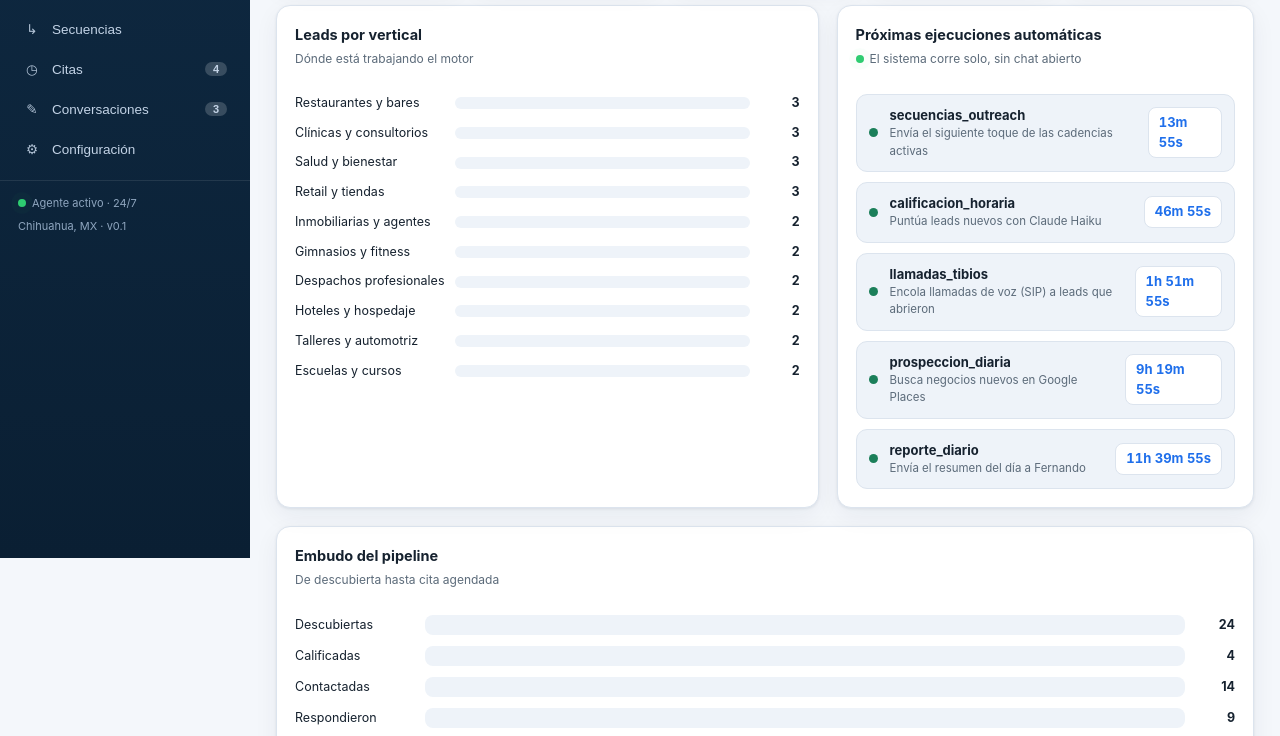
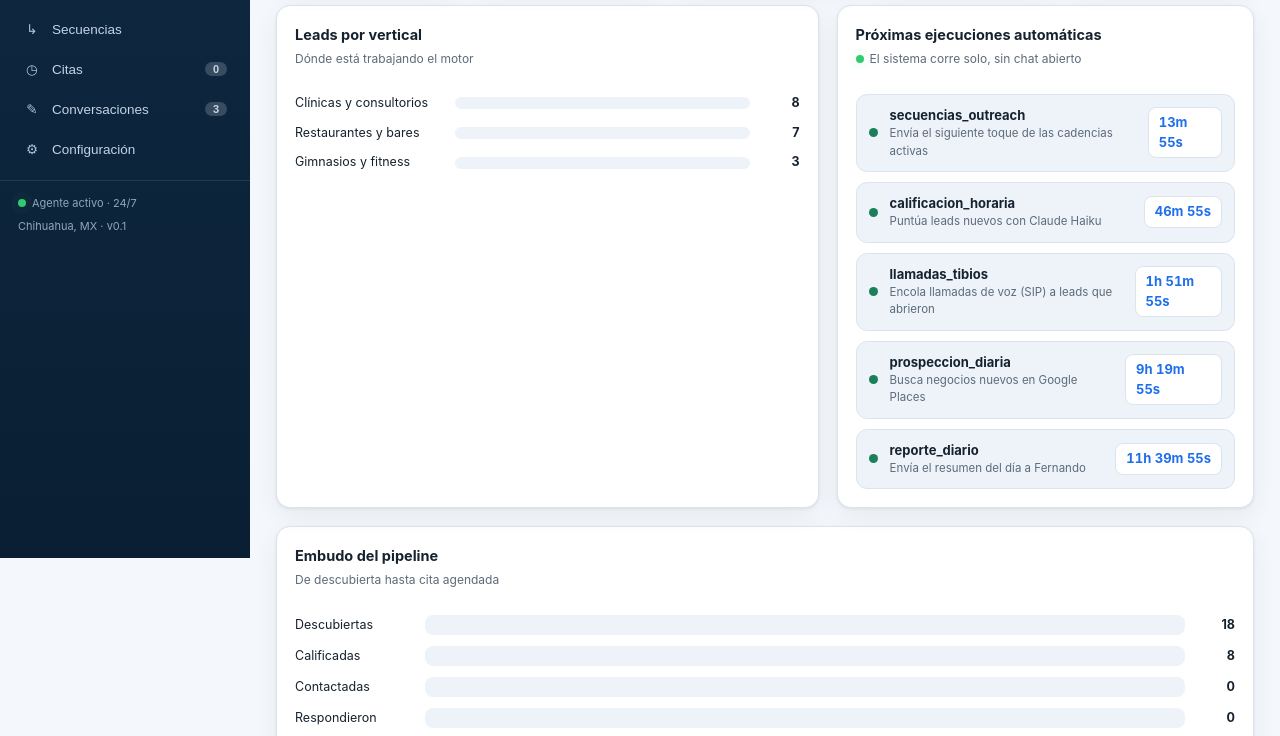
Before and after one commit to ADM1307/adm-panel, a plain HTML site: page index.html in a window 1280 px wide. Shown: the part 242-978 px from the top of the page. Drawn offline with Linux system fonts and the light colour scheme.

Commit message:
Panel con 18 prospectos reales de Chihuahua (Nuevos/Calificados)

```diff
--- a/index.html
+++ b/index.html
@@ -362,54 +362,44 @@ const VERT = [
 ];
 const VNAME = Object.fromEntries(VERT.map(v=>[v.clave,v.nombre]));
 
+// ► PROSPECTOS REALES de Chihuahua (directorios públicos: Platos.mx/RestaurantGuru, Doctoralia, Wellhub).
+//   Descubiertos y clasificados por ICP. "(confirmar)" = valida la señal en 20 seg antes de contactar.
 const LEADS = [
-  ['Tacos El Güero','restaurantes','Chihuahua','No tiene sitio web y solo 8 reseñas en Google',88,'calificada','Luis Herrera · Dueño'],
-  ['Mariscos La Perla','restaurantes','Chihuahua','Web sin versión móvil; menú desactualizado',81,'contactada','Rosa M. · Gerente'],
-  ['Clínica Dental Sonrisa','clinicas','Delicias','Agenda solo por teléfono; sin reseñas recientes',90,'cita_agendada','Dra. Paola Ríos'],
-  ['Estética Bella Vida','clinicas','Chihuahua','Instagram activo pero sin web ni agenda online',84,'respondio','Karla Domínguez'],
-  ['Spa Serena','salud_bienestar','Chihuahua','Sin web; agenda por WhatsApp saturado',76,'contactada','Mónica Salas'],
-  ['Inmobiliaria Norte','inmobiliarias','Ciudad Juárez','Propiedades solo en Facebook, sin catálogo',86,'en_conversacion','Arq. Diego Fierro'],
-  ['Bienes Raíces del Valle','inmobiliarias','Delicias','No corre anuncios; leads sin seguimiento',72,'calificada','Sergio Ontiveros'],
-  ['Boutique Luna','retail','Chihuahua','Vende por DM; sin tienda en línea',79,'contactada','Ana Sofía León'],
-  ['Zapatería El Paso','retail','Cuauhtémoc','Web vieja (2016), no responsiva',68,'descubierta','—'],
-  ['PowerFit Gym','gimnasios','Chihuahua','Sin landing de inscripción; redes abandonadas',83,'respondio','Iván Prieto'],
-  ['Studio Yoga Om','gimnasios','Chihuahua','Sin web; depende del paso peatonal',65,'descubierta','—'],
-  ['Despacho Contable RM','despachos','Chihuahua','Sin presencia digital; solo referidos',77,'contactada','C.P. Rocío Máynez'],
-  ['Bufete Legal Fierro','despachos','Parral','Web básica sin captación de consultas',70,'calificada','Lic. Andrés Fierro'],
-  ['Hotel Casa Grande','hoteles','Chihuahua','100% dependiente de OTAs; sin reservas directas',87,'cita_agendada','Gabriela Nieto'],
-  ['Motel Camino Real','hoteles','Camargo','Sin web; solo teléfono',60,'descartada','—'],
-  ['Taller Mecánico Díaz','automotriz','Chihuahua','No aparece en Google Maps optimizado',74,'contactada','Jorge Díaz'],
-  ['Llantera Express','automotriz','Delicias','Sin web ni agenda de servicios',66,'descubierta','—'],
-  ['Academia Inglés Vivo','educacion','Chihuahua','Inscripciones sin embudo; compite con apps',78,'respondio','Miss Laura Cano'],
-  ['Autoescuela Segura','educacion','Cuauhtémoc','Web lenta; sin formulario de registro',63,'descubierta','—'],
-  ['Nutrióloga Ana Vega','salud_bienestar','Chihuahua','Agenda por DM; sin web de confianza',80,'en_conversacion','Ana Vega'],
-  ['Consultorio Psicológico Raíz','salud_bienestar','Chihuahua','Sin presencia; boca a boca',71,'calificada','Psic. Hugo Marín'],
-  ['Restaurante Doña Meche','restaurantes','Parral','Sin agenda; reseñas 3.9 con quejas de servicio',82,'handoff','Mercedes A.'],
-  ['Clínica Estética Lumen','clinicas','Ciudad Juárez','Corre pocos anuncios; web sin agenda',85,'ganada','Dr. Emilio Rueda'],
-  ['Ferretería El Tornillo','retail','Chihuahua','Sin catálogo en línea; inventario invisible',58,'descartada','—'],
+  ['Montados La Esquina','restaurantes','Chihuahua','Reservas/pedidos por DM o teléfono; sin agenda en línea (confirmar)',82,'descubierta','—'],
+  ['Punta Rochi','restaurantes','Chihuahua','Mexicana; sin pedidos/reservas en línea visibles (confirmar)',79,'descubierta','—'],
+  ['Amorevino','restaurantes','Chihuahua','Italiana; captación solo por redes (confirmar)',77,'calificada','—'],
+  ['Tacos Roma','restaurantes','Chihuahua','Fusión; sin menú/agenda en la web (confirmar)',80,'calificada','—'],
+  ["Little Tony's Pizza (Riberas)",'restaurantes','Chihuahua','Pizza; pedidos por teléfono/DM (confirmar)',78,'descubierta','—'],
+  ['Los Camarones Hermanos','restaurantes','Chihuahua','Mariscos; sin reservas en línea (confirmar)',76,'descubierta','—'],
+  ['La Pérgola','restaurantes','Chihuahua','Mexicana; presencia web débil (confirmar)',75,'calificada','—'],
+  ['Dr. Darío Ortega Aceves','clinicas','Chihuahua','Agenda vía Doctoralia/teléfono; sin sitio propio con agenda (confirmar)',85,'calificada','Dr. Darío Ortega'],
+  ['Dra. Rosa María Méndez Rey','clinicas','Chihuahua','Ortodoncia; capta por directorio, sin web propia (confirmar)',84,'calificada','Dra. Rosa M. Méndez'],
+  ['Dr. José Alan Villalobos Mendoza','clinicas','Chihuahua','Implantología; sin sitio con agenda 24/7 (confirmar)',82,'descubierta','Dr. J. A. Villalobos'],
+  ['Dra. Priscilla Ruvalcaba Cabrera','clinicas','Chihuahua','Estética dental; depende de directorio (confirmar)',83,'calificada','Dra. Priscilla Ruvalcaba'],
+  ['Dr. César Jair Carreño Hernández','clinicas','Chihuahua','Odontología digital; poca presencia propia (confirmar)',81,'descubierta','Dr. César Carreño'],
+  ['Dra. Mitsi Delgado Osorio','clinicas','Chihuahua','General/estética; sin agenda 24/7 (confirmar)',80,'descubierta','Dra. Mitsi Delgado'],
+  ['Dr. Néstor Olivas García','clinicas','Chihuahua','Prostodoncia; capta por teléfono (confirmar)',79,'descubierta','Dr. Néstor Olivas'],
+  ['MY DENT Centro Odontológico','clinicas','Chihuahua','Clínica multi-especialidad; oportunidad de captación (confirmar)',86,'calificada','Recepción MY DENT'],
+  ['Stay Fit Fitness Center','gimnasios','Chihuahua','Sin landing de inscripción visible (confirmar)',78,'descubierta','—'],
+  ['Climb 3045','gimnasios','Chihuahua','Escalada/fitness; captación por redes (confirmar)',76,'calificada','—'],
+  ['Bita Fitness','gimnasios','Chihuahua','Tiene sitio; oportunidad de campañas/ads (confirmar)',74,'descubierta','—'],
 ];
 const L = LEADS.map((r,i)=>({id:i+1,empresa:r[0],vertical:r[1],ciudad:r[2],hallazgo:r[3],score:r[4],estado:r[5],contacto:r[6]}));
 
-const CITAS = [
-  {d:'24',m:'jul',empresa:'Clínica Dental Sonrisa',contacto:'Dra. Paola Ríos',hora:'11:00',medio:'Videollamada',closer:'Fernando',estado:'confirmada'},
-  {d:'24',m:'jul',empresa:'Hotel Casa Grande',contacto:'Gabriela Nieto',hora:'16:30',medio:'Videollamada',closer:'Fernando',estado:'agendada'},
-  {d:'25',m:'jul',empresa:'Restaurante Doña Meche',contacto:'Mercedes A.',hora:'10:00',medio:'Teléfono',closer:'Fernando',estado:'agendada'},
-  {d:'26',m:'jul',empresa:'Inmobiliaria Norte',contacto:'Arq. Diego Fierro',hora:'13:00',medio:'Videollamada',closer:'Fernando',estado:'agendada'},
-];
+// Aún sin citas: nadie ha sido contactado todavía (estado honesto del arranque).
+const CITAS = [];
 
+// Borradores listos para tu aprobación (human-in-the-loop) de prospectos REALES calificados.
 let INBOX = [
-  {id:1,empresa:'Boutique Luna',contacto:'Ana Sofía León',canal:'email',estado:'borrador',modelo:'Sonnet',
-   asunto:'Boutique Luna: una idea rápida para vender fuera del DM',
-   cuerpo:'Hola Ana Sofía,\n\nSoy Sofía, asesora digital de ADM (Atlas Digital Marketing) en Chihuahua. Revisé a Boutique Luna y noté algo concreto: venden por DM y todavía no tienen tienda en línea, así que se pierde a quien las busca fuera de horario.\n\nUna marca de moda con la que trabajamos creció +180% en ventas al sumar tienda en línea y campañas. Creo que un Sitio Pro con catálogo les ayudaría a captar esas ventas.\n\n¿Te late una auditoría express gratis? Te la mando en 24h, sin compromiso.\n\nSofía · asesora digital de ADM\nAviso de privacidad: atlasdigitalmark.com/privacidad\nResponde BAJA para no recibir más mensajes.'},
-  {id:2,empresa:'PowerFit Gym',contacto:'Iván Prieto',canal:'whatsapp',estado:'borrador',modelo:'Sonnet',
+  {id:1,empresa:'Amorevino',contacto:'Recepción',canal:'email',estado:'borrador',modelo:'plantilla',
+   asunto:'Amorevino: una idea para llenar más mesas',
+   cuerpo:'Hola, equipo de Amorevino:\n\nSoy Sofía, asesora digital de ADM (Atlas Digital Marketing) en Chihuahua. Los encontré entre los restaurantes recomendados de la ciudad y vi que la captación es principalmente por redes, sin una agenda/menú en línea, así que se pierde a quien ya los busca en Google.\n\nEn ADM ayudamos a un restaurante a subir +3.2× sus reservaciones con agenda online + WhatsApp y campañas locales. Creo que un Sitio Pro con agenda les vendría muy bien.\n\n¿Les mando una auditoría express gratis con 3 mejoras concretas? Sin compromiso.\n\nSofía · asesora digital de ADM · atlasdigitalmark.com\nResponde BAJA para no recibir más mensajes.'},
+  {id:2,empresa:'Dr. Darío Ortega Aceves',contacto:'Dr. Darío Ortega',canal:'whatsapp',estado:'borrador',modelo:'plantilla',
    asunto:null,
-   cuerpo:'Hola Iván, soy Sofía, asesora digital de ADM. Vi que PowerFit no tiene una landing de inscripción y sus redes están un poco abandonadas. Te preparo *gratis* una auditoría express con 3 mejoras accionables para captar más altas este mes. ¿Te la comparto? Responde BAJA para no recibir más mensajes.'},
-  {id:3,empresa:'Despacho Contable RM',contacto:'C.P. Rocío Máynez',canal:'email',estado:'borrador',modelo:'Sonnet',
-   asunto:'Despacho Contable RM: cómo llegar a más clientes sin depender de referidos',
-   cuerpo:'Hola Rocío,\n\nSoy Sofía, asesora digital de ADM. Noté que el despacho hoy crece solo por referidos y no tiene una presencia digital que transmita esa autoridad al que los busca en Google.\n\nEn ADM llevamos +120 proyectos entregados ayudando a despachos a captar consultas calificadas. Un Sitio Pro sería el primer paso.\n\n¿Agendamos un diagnóstico de 15 min? Te mando también una auditoría express gratis.\n\nSofía · asesora digital de ADM\nAviso de privacidad: atlasdigitalmark.com/privacidad\nResponde BAJA para no recibir más mensajes.'},
-  {id:4,empresa:'Nutrióloga Ana Vega',contacto:'Ana Vega',canal:'whatsapp',estado:'aprobado',modelo:'Sonnet',
-   asunto:null,
-   cuerpo:'¡Qué bueno, Ana! Te comparto 2 horarios para el diagnóstico de 15 min: mañana 12:00 o pasado 17:00. Elige el que te acomode aquí: cal.com/adm/diagnostico 🙌'},
+   cuerpo:'Hola, Dr. Ortega 👋 Soy Sofía, asesora digital de ADM en Chihuahua. Lo vi en Doctoralia; muchos consultorios agendan solo por teléfono o directorio y pierden pacientes que buscan en Google. Le preparo *gratis* una auditoría express con 3 mejoras (nosotros ayudamos a una clínica a llegar a 1ª página de Google en 90 días). ¿Se la comparto? Responda BAJA para no recibir más mensajes.'},
+  {id:3,empresa:'MY DENT Centro Odontológico',contacto:'Recepción MY DENT',canal:'email',estado:'borrador',modelo:'plantilla',
+   asunto:'MY DENT: llenar la agenda con pacientes que ya te buscan',
+   cuerpo:'Hola, equipo de MY DENT:\n\nSoy Sofía, asesora digital de ADM. Los encontré en Doctoralia y noté que hay una buena oportunidad de captar pacientes con una web propia con agenda 24/7 y reseñas, en vez de depender del directorio.\n\nEn ADM ayudamos a una clínica a llegar a 1ª página de Google en 90 días y llenar su agenda de valoraciones. ¿Les mando una auditoría express gratis con 3 mejoras? Sin compromiso.\n\nSofía · asesora digital de ADM · atlasdigitalmark.com\nResponde BAJA para no recibir más mensajes.'},
 ];
 
 let EXEC = [
@@ -570,6 +560,7 @@ function renderSeq(){
 
 /* ============ CITAS ============ */
 function renderCitas(){
+  if(!CITAS.length){document.getElementById('citasList').innerHTML='<div class="empty">Aún no hay citas. Aparecerán aquí cuando un prospecto agende su diagnóstico (Cal.com) → handoff a Fernando.</div>';return;}
   document.getElementById('citasList').innerHTML=CITAS.map(c=>
     `<div class="cita"><div class="date"><div class="d">${c.d}</div><div class="m">${c.m}</div></div>
      <div class="info"><div class="company">${c.empresa}</div><div class="sub2">${c.contacto} · ${c.hora} · ${c.medio}</div></div>
```
